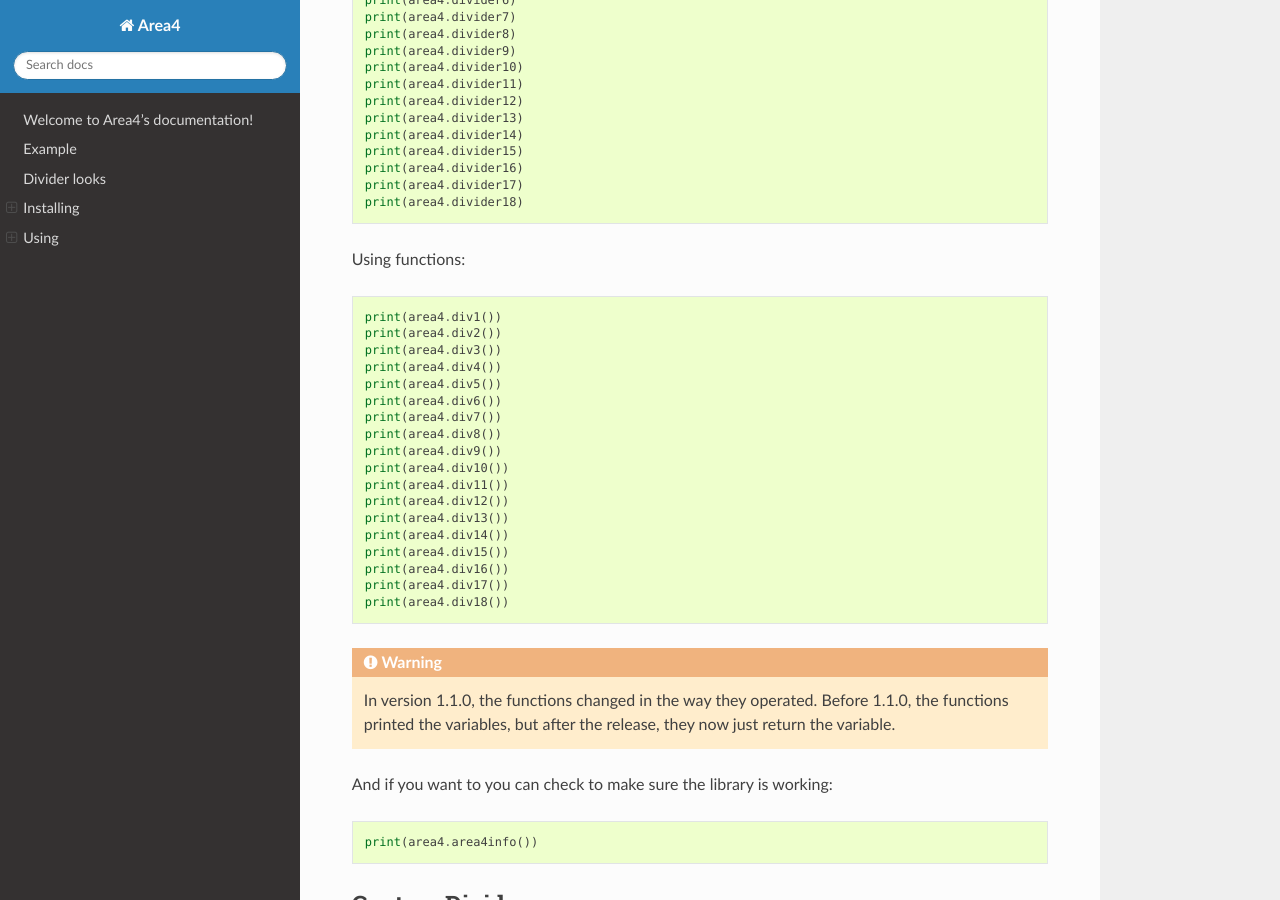
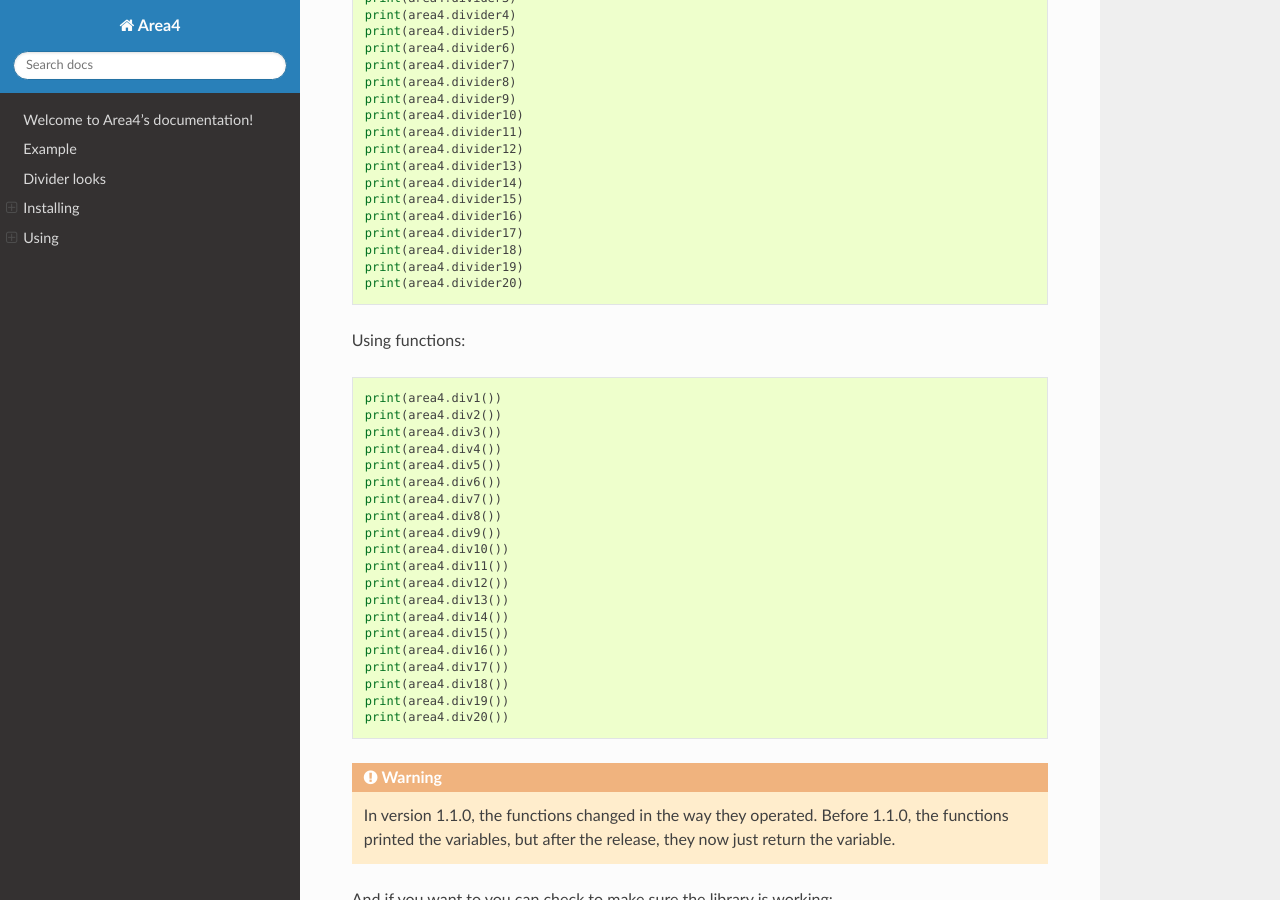
Before and after one commit to area4lib/area4, a Sphinx documentation site: the page built from docs/index.rst, in a window 1280 px wide and 900 px high, scrolled down 2262 px. Built offline with Sphinx 7.4.7 and the Read the Docs theme 2.0.0, drawn with Linux system fonts in a browser that asks for light colours; some of the changed text lies outside the part shown.

Commit message:
update the docs

```diff
--- a/docs/index.rst
+++ b/docs/index.rst
@@ -136,6 +138,8 @@ Just using plain print commands:
     print(area4.divider16)
     print(area4.divider17)
     print(area4.divider18)
+    print(area4.divider19)
+    print(area4.divider20)
 
 Using functions:
 
@@ -159,6 +163,8 @@ Using functions:
     print(area4.div16())
     print(area4.div17())
     print(area4.div18())
+    print(area4.div19())
+    print(area4.div20())
 
 .. warning:: In version 1.1.0, the functions changed in the way they operated.  Before 1.1.0, the functions printed the variables, but after the release, they now just return the variable.
 
```
Also changed, not shown: other parts of docs/index.rst (+2 -0 lines).
